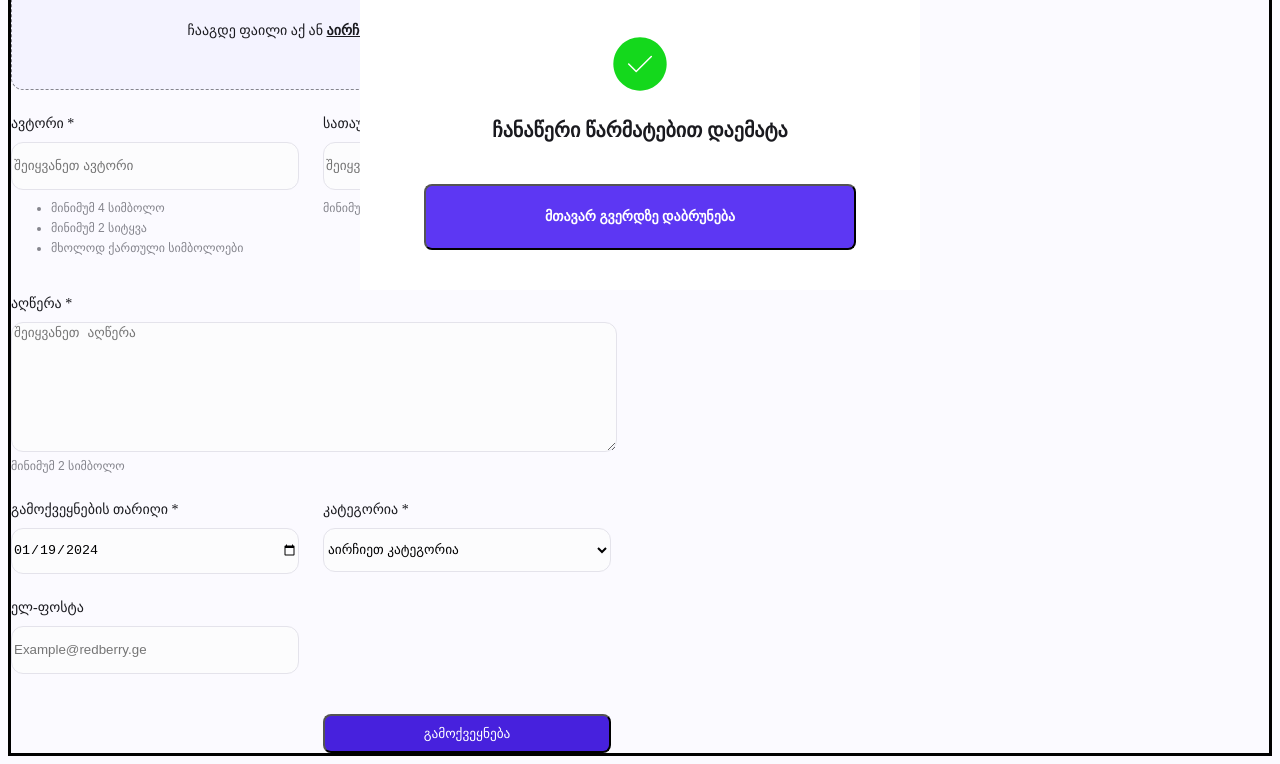
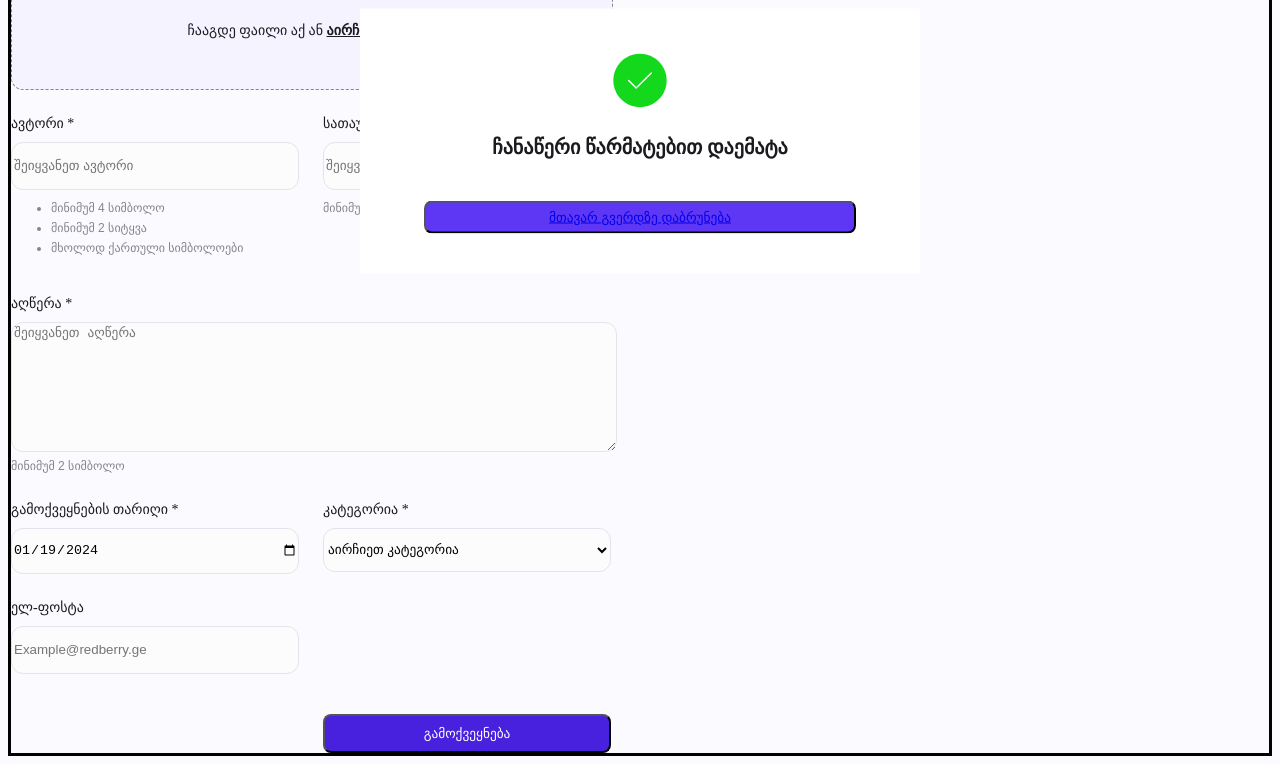
Before and after one commit to gionare/redberry-bitcamp, a website: page pages/NewBlog/newBlog.html in a window 1280 px wide. Both pictures are taken after a click on the button "გამოქვეყნება". Shown: the part 259-1023 px from the top of the page. Drawn offline with Linux system fonts and the light colour scheme.

Commit message:
add a href

```diff
--- a/pages/NewBlog/newBlog.html
+++ b/pages/NewBlog/newBlog.html
@@ -114,7 +114,7 @@
       <div class="popup" id="popup">
         <img src="../tick-circle.svg" alt="">
         <h3>ჩანაწერი წარმატებით დაემატა</h3>
-        <button type="button" onclick="closePopup()"><p>მთავარ გვერდზე დაბრუნება</p></button>
+        <button type="button" onclick="closePopup()" ><a href="../../index.html">მთავარ გვერდზე დაბრუნება</a></button>
       </div>
 
   </body>
```
